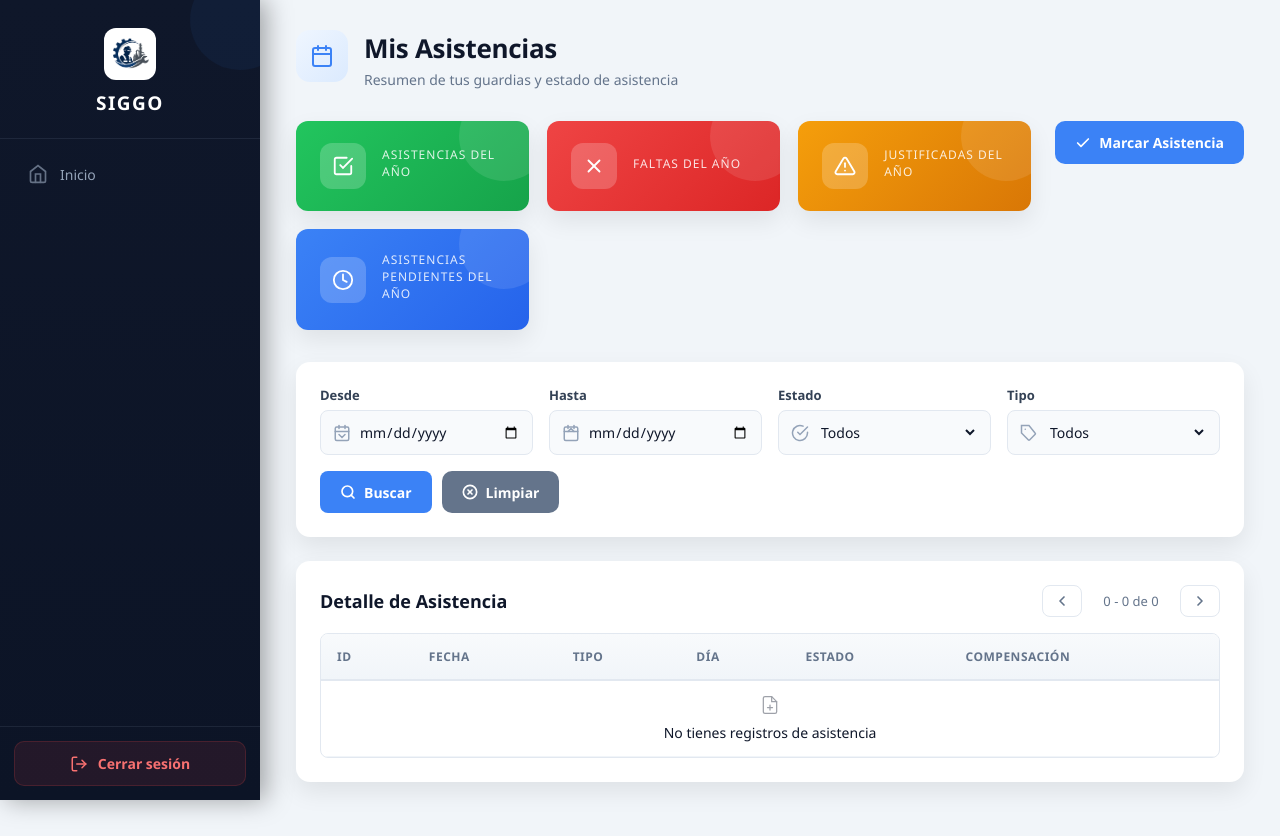
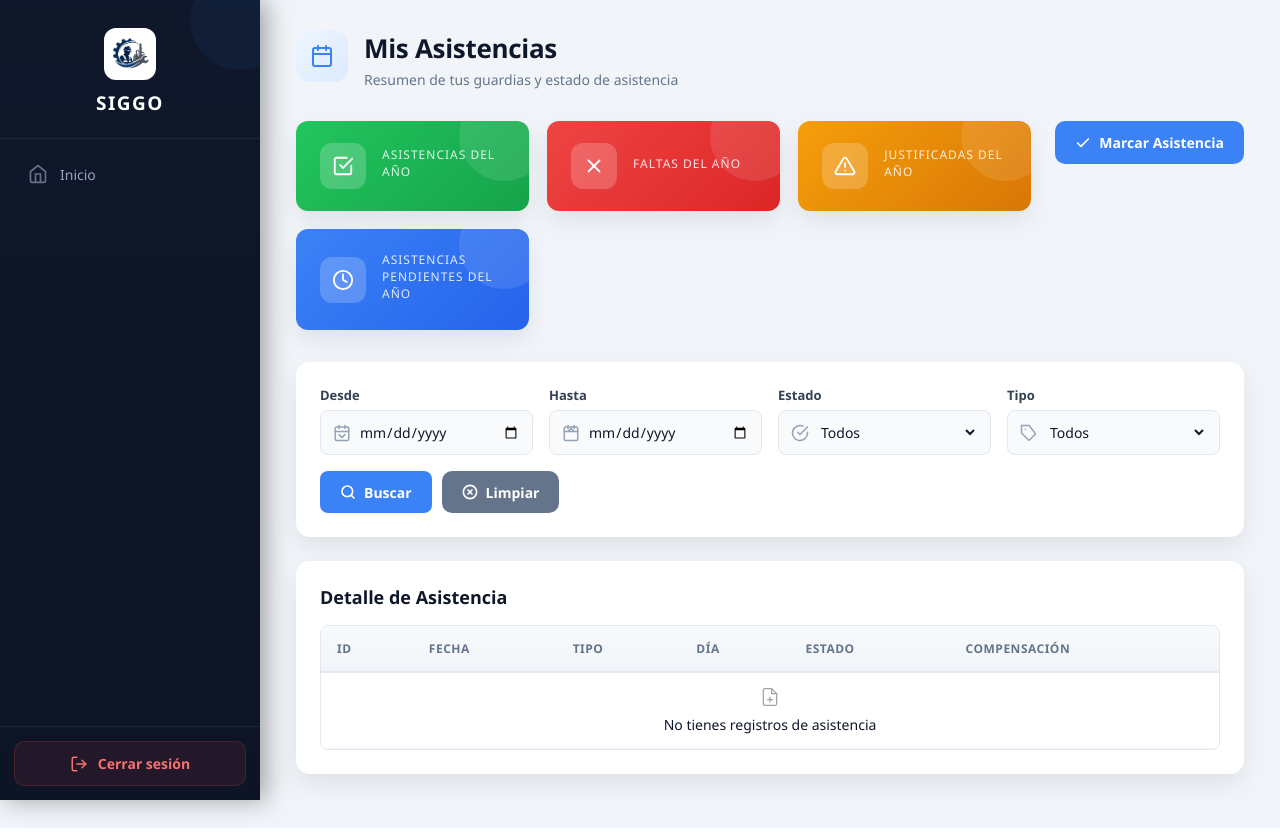
Before and after one commit to DJextremo23/Siggo, a Flask app: template templates/asistencia.html in a window 1280 px wide. Run offline with Flask 3, Linux system fonts and the light colour scheme; the template is opened without the code that fills it, so the values that code supplies are empty.

Commit message:
avance reporte

```diff
--- a/templates/asistencia.html
+++ b/templates/asistencia.html
@@ -196,20 +196,6 @@
 
     <div class="tabla-header">
         <h2>Detalle de Asistencia</h2>
-
-        <div class="table-controls">
-            <button id="btn-prev" aria-label="Anterior">
-                <svg width="16" height="16" viewBox="0 0 24 24" fill="none" stroke="currentColor" stroke-width="2.5" stroke-linecap="round" stroke-linejoin="round">
-                    <polyline points="15 18 9 12 15 6"/>
-                </svg>
-            </button>
-            <span id="contador"></span>
-            <button id="btn-next" aria-label="Siguiente">
-                <svg width="16" height="16" viewBox="0 0 24 24" fill="none" stroke="currentColor" stroke-width="2.5" stroke-linecap="round" stroke-linejoin="round">
-                    <polyline points="9 18 15 12 9 6"/>
-                </svg>
-            </button>
-        </div>
     </div>
 
     <div class="tabla-container">
@@ -339,43 +325,5 @@
 
     </div>
 
-    <script nonce="{{ csp_nonce() }}">
-    let inicio = 0;
-    const tamaño = 6;
-
-    const filas = document.querySelectorAll(".fila");
-    const contador = document.getElementById("contador");
-
-    function mostrar() {
-        filas.forEach((fila, i) => {
-            fila.style.display = (i >= inicio && i < inicio + tamaño) ? "" : "none";
-        });
-
-        let desde = filas.length === 0 ? 0 : inicio + 1;
-        let hasta = Math.min(inicio + tamaño, filas.length);
-
-        contador.innerText = `${desde} - ${hasta} de ${filas.length}`;
-    }
-
-    function siguiente() {
-        if (inicio + tamaño < filas.length) {
-            inicio += tamaño;
-            mostrar();
-        }
-    }
-
-    function anterior() {
-        if (inicio - tamaño >= 0) {
-            inicio -= tamaño;
-            mostrar();
-        }
-    }
-
-    mostrar();
-
-    document.getElementById("btn-prev").addEventListener("click", anterior);
-    document.getElementById("btn-next").addEventListener("click", siguiente);
-    </script>
-
 </body>
 </html>
```
